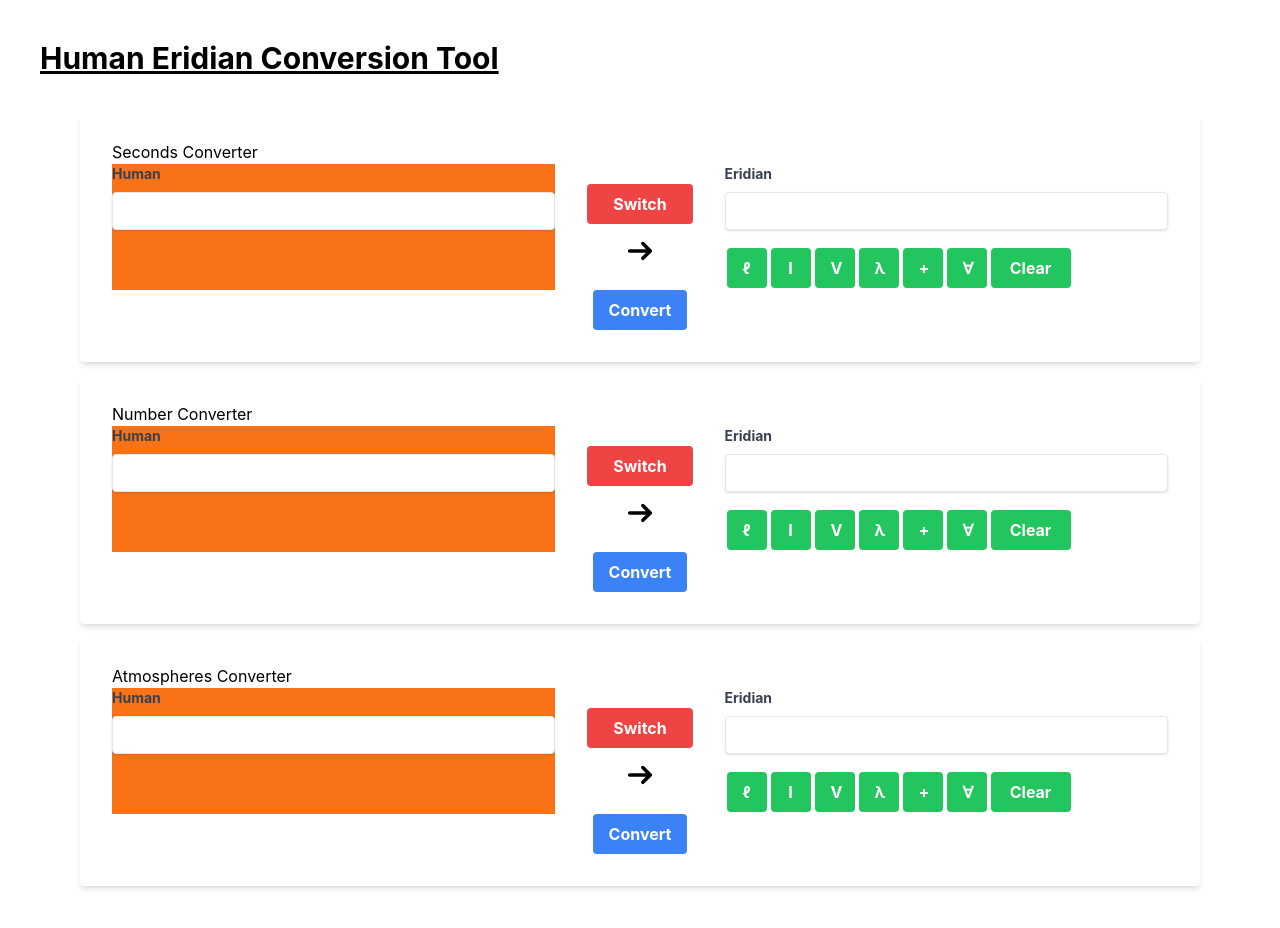
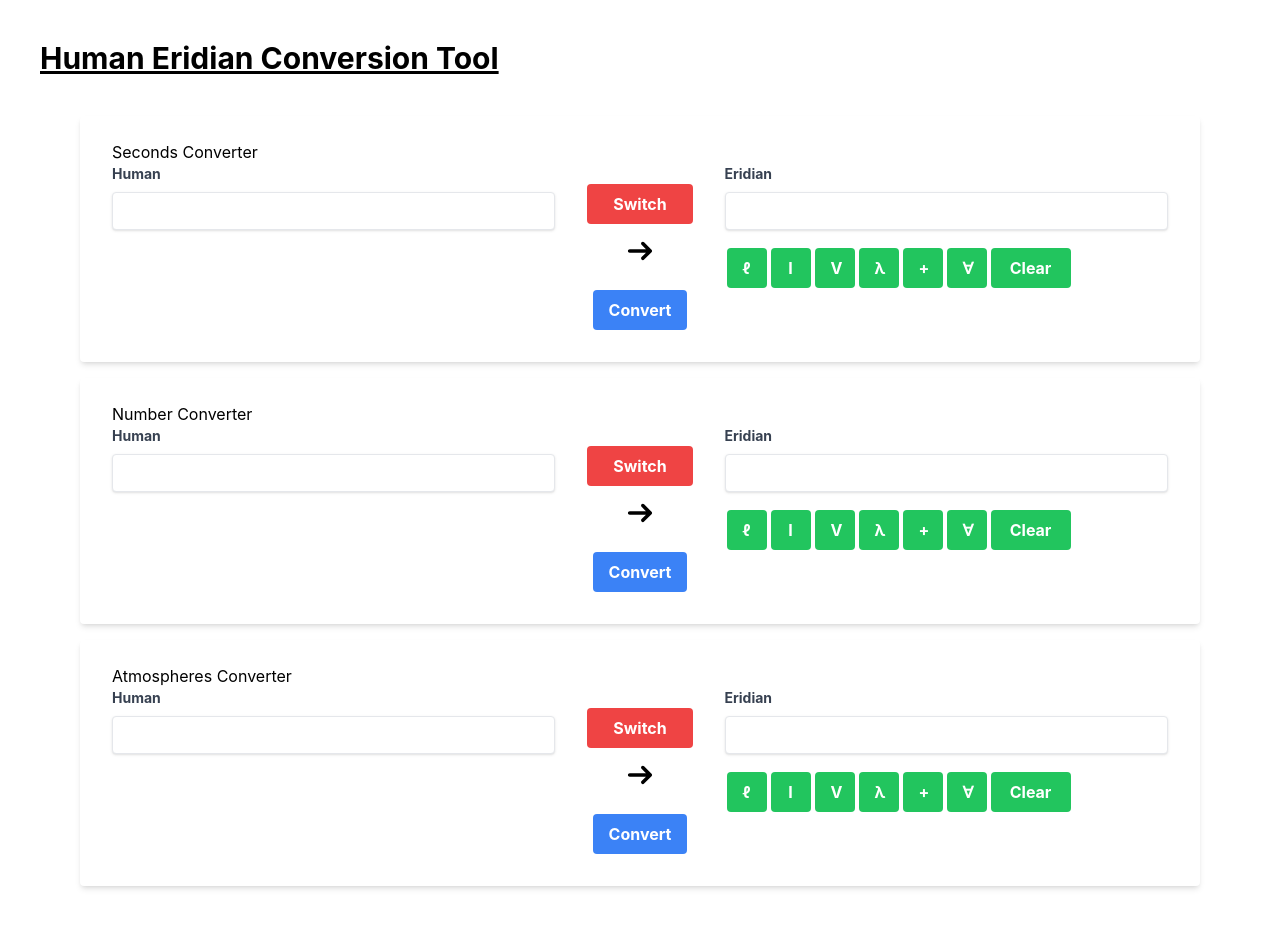
Before and after one commit to AlexGaiser/project_hail_mary, a React (Create React App) app in the folder client/: page / in a window 1280 px wide. Shown: the top 928 px of the page. Built offline with nearby package versions, Linux system fonts and the light colour scheme.

Commit message:
clean up seconds converter and twoway converter

```diff
--- a/client/src/views/Converters/SecondsConverter.tsx
+++ b/client/src/views/Converters/SecondsConverter.tsx
@@ -1,11 +1,7 @@
-import React, { useState } from 'react';
-import { EridianKeyboard } from '../../components/EridianKeyboard/EridianKeyboard';
 import {
   fetchEridianSecondsToHuman,
   fetchHumanSecondsToEridian,
 } from '../../services/api/conversion.service';
-import { Input } from '../../shared/Input';
-import arrowImg from '../../assets/arrow.svg';
 import TwoWayConverter, { ConversionHook } from './TwoWayConverter';
 
 const SecondsConverter = () => {
--- a/client/src/views/Converters/TwoWayConverter.tsx
+++ b/client/src/views/Converters/TwoWayConverter.tsx
@@ -46,11 +46,7 @@ const TwoWayConverter = ({
     <div className="bg-white shadow-md flex flex-col rounded px-8 pt-6 pb-8 mb-4 w-full">
       <h1 className="">{title}</h1>
       <div className="grid grid-cols-7 gap-4">
-        <div
-          className={`col-span-3 ${
-            isFirstToSecond ? 'bg-orange-500' : ''
-          }`}
-        >
+        <div className={`col-span-3`}>
           <Input
             label={firstLabel}
             value={firstInputValue}
@@ -73,11 +69,7 @@ const TwoWayConverter = ({
             alt="switch-arrow"
           />
         </div>
-        <div
-          className={`col-span-3 ${
-            !isFirstToSecond ? 'bg-indigo-500' : ''
-          }`}
-        >
+        <div className={`col-span-3`}>
           <Input
             label={secondLabel}
             value={secondInputValue}
@@ -88,7 +80,6 @@ const TwoWayConverter = ({
               setSecondInputValue(secondInputValue + value)
             }
             clearFunction={() => setSecondInputValue('')}
-            // styles={{buttonClass:"btn"}}
           />
         </div>
       </div>
```
